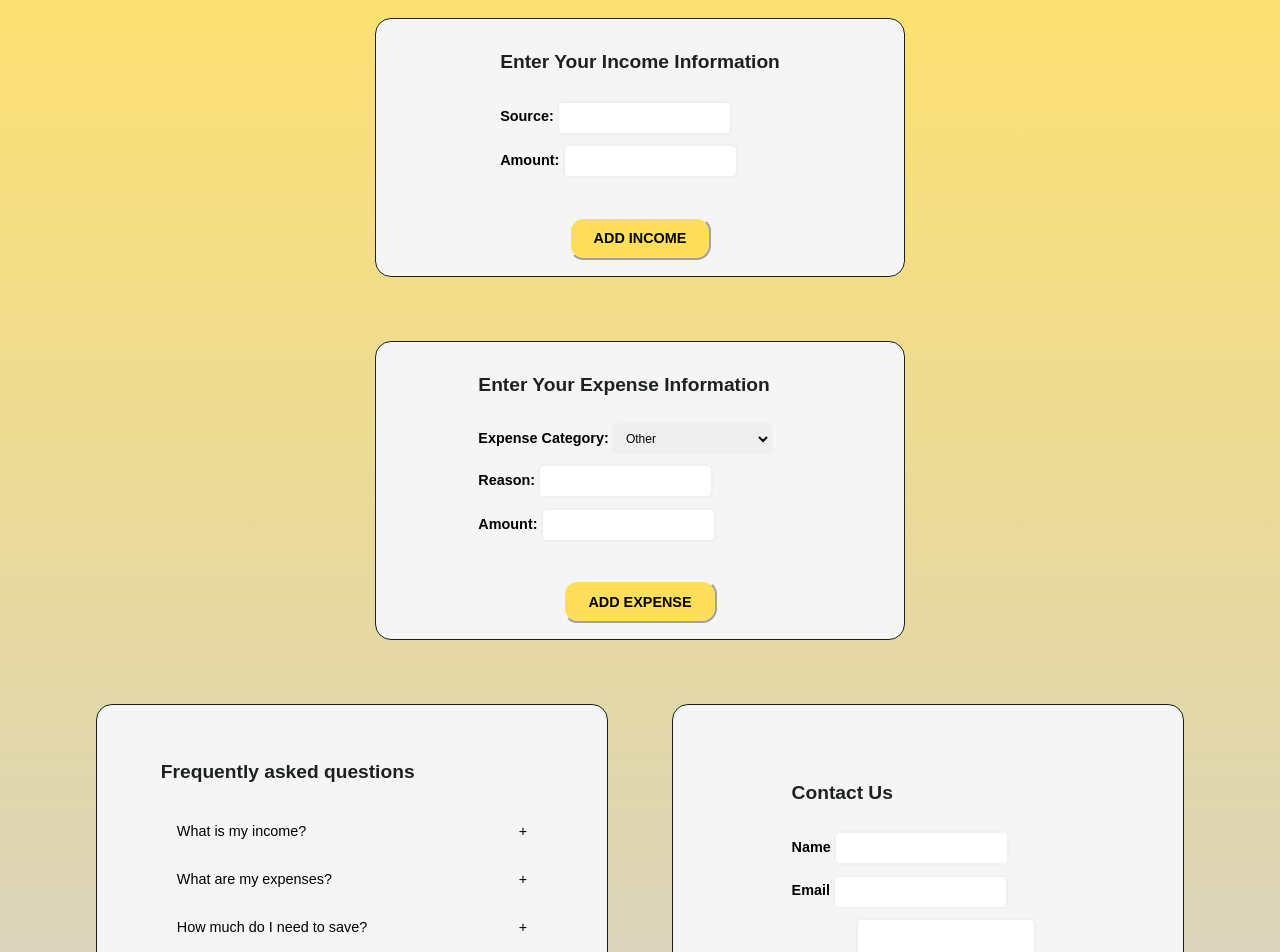
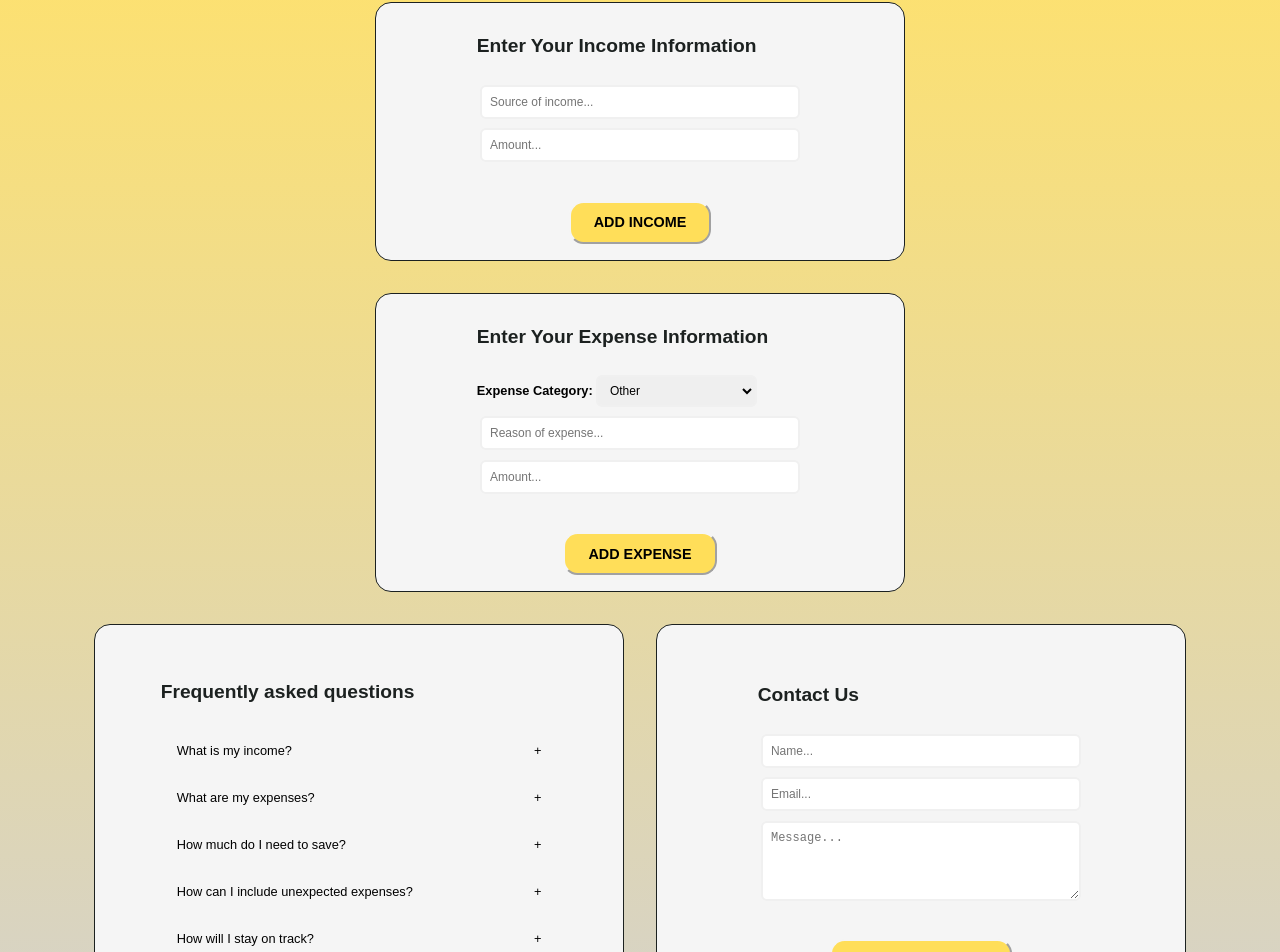
Before and after one commit to Tesfaye-Eshetie/expense-tracker, a React (Vite) app: page / in a window 1280 px wide. Shown: the part 84-1036 px from the top of the page. Built offline with nearby package versions, Linux system fonts and the light colour scheme.

Commit message:
updated layout

```diff
--- a/public/offline.html
+++ b/public/offline.html
@@ -11,7 +11,6 @@
       body {
         height: 100%;
         margin: 0;
-        background: #0a1f44;
         display: flex;
         align-items: center;
         text-align: center;
@@ -30,8 +29,8 @@
         padding: 40px 8%;
         border-radius: 20px;
         background: #fff;
+        color: #1c2120;
       }
-
       .card-title {
         font-size: 2em;
       }
--- a/src/App.css
+++ b/src/App.css
@@ -22,7 +22,7 @@
 body {
   font-family: "Proxima Nova", sans-serif;
   font-weight: var(--fw-normal);
-  font-size: 0.9rem;
+  font-size: 0.8rem;
   background-image: linear-gradient(
     rgb(255, 222, 89, 0.89),
     rgb(77, 77, 83, 0.26)
@@ -116,7 +116,7 @@ body {
   flex-direction: column;
   justify-content: center;
   align-items: center;
-  width: 90vw;
+  width: 100vw;
   margin: 0 auto;
 }
 .form,
@@ -125,8 +125,8 @@ body {
   justify-content: center;
   align-items: center;
   border: 1px solid var(--clr-dark);
-  width: 80%;
-  margin: 2rem;
+  width: 100%;
+  margin: 1rem;
   padding: 1rem;
   background-color: var(--clr-light);
   border-radius: 1rem;
@@ -141,7 +141,7 @@ fieldset,
 }
 legend,
 .card__title {
-  font-size: 1.2rem;
+  font-size: 1rem;
   font-weight: var(--fw-black);
   color: var(--clr-dark);
   margin: 1.5rem 0;
@@ -176,8 +176,11 @@ button:hover {
   font-size: 12px;
   padding: 8px;
   margin: 0.2rem;
+  width: 14rem;
 }
-
+.input-control textarea {
+  height: 5rem;
+}
 .input-control input:focus {
   outline: 0;
 }
@@ -233,7 +236,7 @@ select > option {
 
 .table td,
 .table th {
-  padding: 8px;
+  padding: 6px;
 }
 .table tr:hover {
   background-color: #e3e3e3;
@@ -263,6 +266,28 @@ select > option {
 }
 .footer__icon__h1 {
   color: var(--clr-light);
+}
+
+@media (min-width: 576px) {
+  .container {
+    width: 90vw;
+  }
+  .form,
+  .card {
+    width: 80%;
+  }
+  legend,
+  .card__title {
+    font-size: 1.2rem;
+  }
+  .input-control input,
+  .input-control textarea {
+    width: 20rem;
+  }
+  .table td,
+  .table th {
+    padding: 8px;
+  }
 }
 
 @media (min-width: 992px) {
--- a/src/components/ContactForm.jsx
+++ b/src/components/ContactForm.jsx
@@ -85,17 +85,13 @@ const ContactForm = () => {
       <fieldset>
         <legend>Contact Us</legend>
         <div className="input-control">
-          <div className="input-flex">
-            <label className="label">
-              Name
           <input
             type="text"
             name="name"
             value={contact.name || ""}
             onChange={handleChange}
+            placeholder="Name..."
           />
-            </label>
-          </div>
           {error.name ? (
             <div className="error">
               <p>Name is requered?</p>
@@ -103,17 +99,13 @@ const ContactForm = () => {
           ) : null}
         </div>
         <div className="input-control">
-          <div className="input-flex">
-            <label className="label">
-              Email
           <input
             type="email"
             name="email"
             value={contact.email || ""}
             onChange={handleChange}
+            placeholder="Email..."
           />
-            </label>
-          </div>
           {error.email ? (
             <div className="error">
               <p>Email is requered?</p>
@@ -121,17 +113,13 @@ const ContactForm = () => {
           ) : null}
         </div>
         <div className="input-control">
-          <div className="input-flex">
-            <label className="label">
-              Message
           <textarea
             type="text"
             name="message"
             value={contact.message || ""}
             onChange={handleChange}
+            placeholder="Message..."
           ></textarea>
-            </label>
-          </div>
           {error.message ? (
             <div className="error">
               <p>Message is requered?</p>
--- a/src/components/ExpenseForm.jsx
+++ b/src/components/ExpenseForm.jsx
@@ -71,17 +71,13 @@ export default function ExpenseForm() {
           </div>
         </div>
         <div className="input-control">
-          <div className="input-flex">
-            <label className="label">
-              Reason:
           <input
             type="text"
             name="item"
             value={expense.item || ""}
             onChange={handleChange}
+            placeholder="Reason of expense..."
           />
-            </label>
-          </div>
           {isError ? (
             <div className="error">
               <p>Reason of Expense is requered?</p>
@@ -89,17 +85,13 @@ export default function ExpenseForm() {
           ) : null}
         </div>
         <div className="input-control">
-          <div className="input-flex">
-            <label className="label">
-              Amount:
           <input
             type="number"
             name="amount"
             value={expense.amount || ""}
             onChange={handleChange}
+            placeholder="Amount..."
           />
-            </label>
-          </div>
           {isError ? (
             <div className="error">
               <p>Amount is requered?</p>
--- a/src/components/IncomeForm.jsx
+++ b/src/components/IncomeForm.jsx
@@ -42,17 +42,13 @@ export default function IncomeForm() {
       <fieldset>
         <legend>Enter Your Income Information</legend>
         <div className="input-control">
-          <div className="input-flex">
-            <label className="label">
-              Source:
           <input
             type="text"
             name="source"
             value={income.source || ""}
             onChange={handleChange}
+            placeholder="Source of income..."
           />
-            </label>
-          </div>
           {isError ? (
             <div className="error">
               <p>Source of income is requered?</p>
@@ -60,17 +56,13 @@ export default function IncomeForm() {
           ) : null}
         </div>
         <div className="input-control">
-          <div className="input-flex">
-            <label className="label">
-              Amount:
           <input
             type="number"
             name="amount"
             value={income.amount || ""}
             onChange={handleChange}
+            placeholder="Amount..."
           />
-            </label>
-          </div>
           {isError ? (
             <div className="error">
               <p>Amount is requered?</p>
```
Lines whose indentation alone changed are shown as unchanged.
